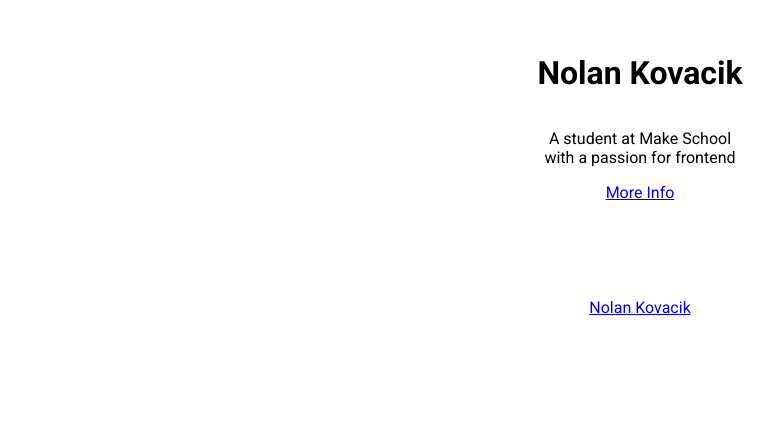
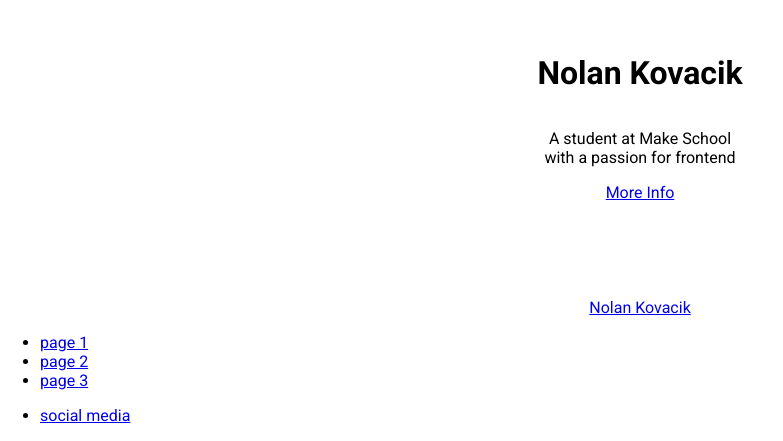
Before and after one commit to noltron000/orange-portfolio, a React (Create React App) app: page / in a window 1280 px wide. Shown: the part 502-943 px from the top of the page, without its empty margins (0-783 px from the left). Before the commit the page ends 819 px from the top, so only its background shows below. Built offline with nearby package versions, Linux system fonts and the light colour scheme.

Commit message:
[add] navbar for navigating main content

```diff
--- a/src/App.tsx
+++ b/src/App.tsx
@@ -6,11 +6,14 @@ import React from 'react'
 import Splash from './Splash.tsx'
 // @ts-ignore
 import Header from './Header.tsx'
+// @ts-ignore
+import Navbar from './Navbar.tsx'
 
 const App: React.FC = () => (
 	<>
 		<Splash />
 		<Header />
+		<Navbar />
 	</>
 )
 
--- /dev/null
+++ b/src/Navbar.scss
@@ -0,0 +1,5 @@
+#navbar {
+	// ! THIS NAVBAR WILL BE OVERHAULED !
+	// once material-ui has been implemented, this will be
+	// replaced by one of its built-in components.
+}
--- /dev/null
+++ b/src/Navbar.tsx
@@ -0,0 +1,25 @@
+import React from 'react'
+import './Navbar.scss'
+
+const Navbar: React.FC = () => (
+	<nav id='navbar'>
+		<ul>
+			<li>
+				<a href='#nothing'>page 1</a>
+			</li>
+			<li>
+				<a href='#nothing'>page 2</a>
+			</li>
+			<li>
+				<a href='#nothing'>page 3</a>
+			</li>
+		</ul>
+		<ul>
+			<li>
+				<a href='#nothing'>social media</a>
+			</li>
+		</ul>
+	</nav>
+)
+
+export default Navbar
```
